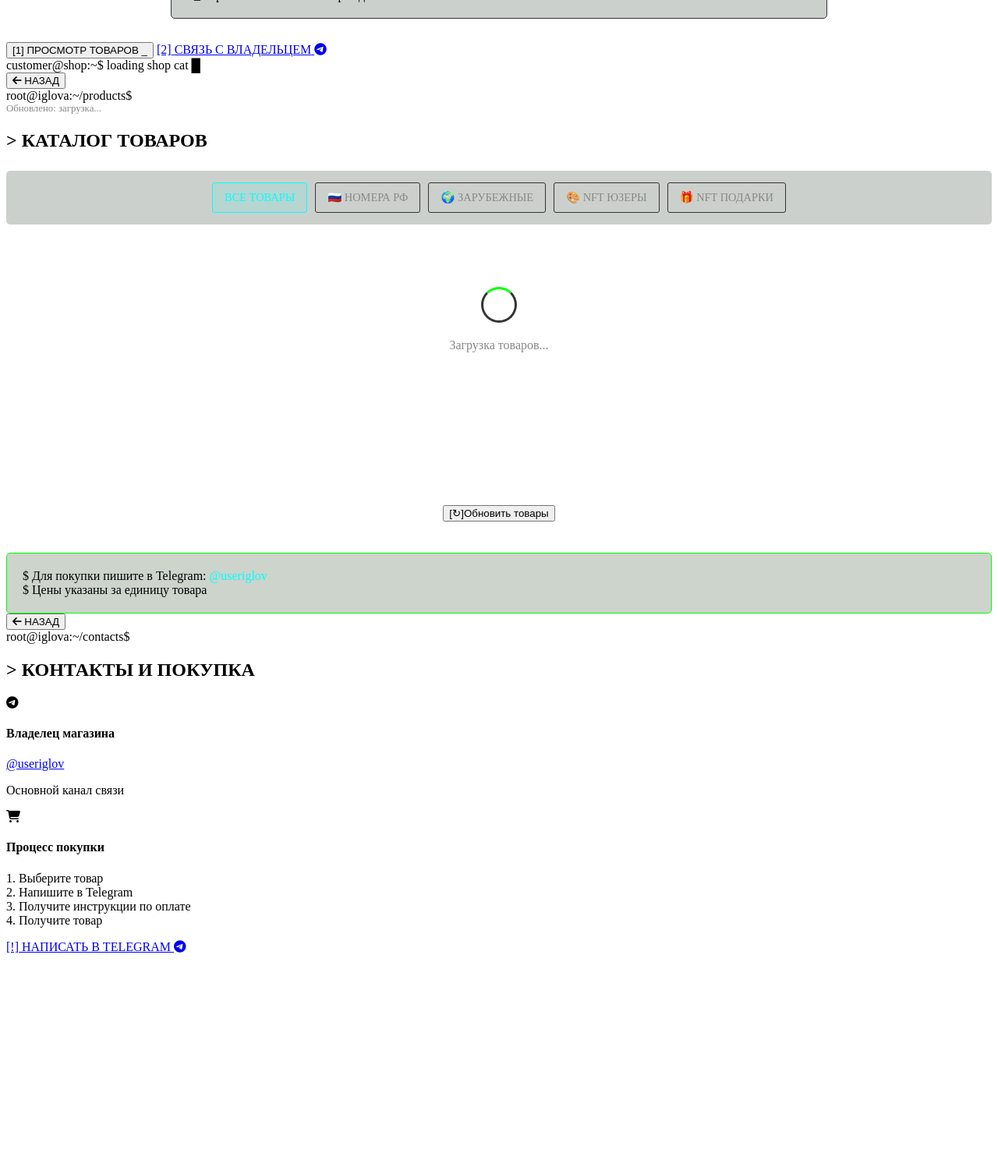
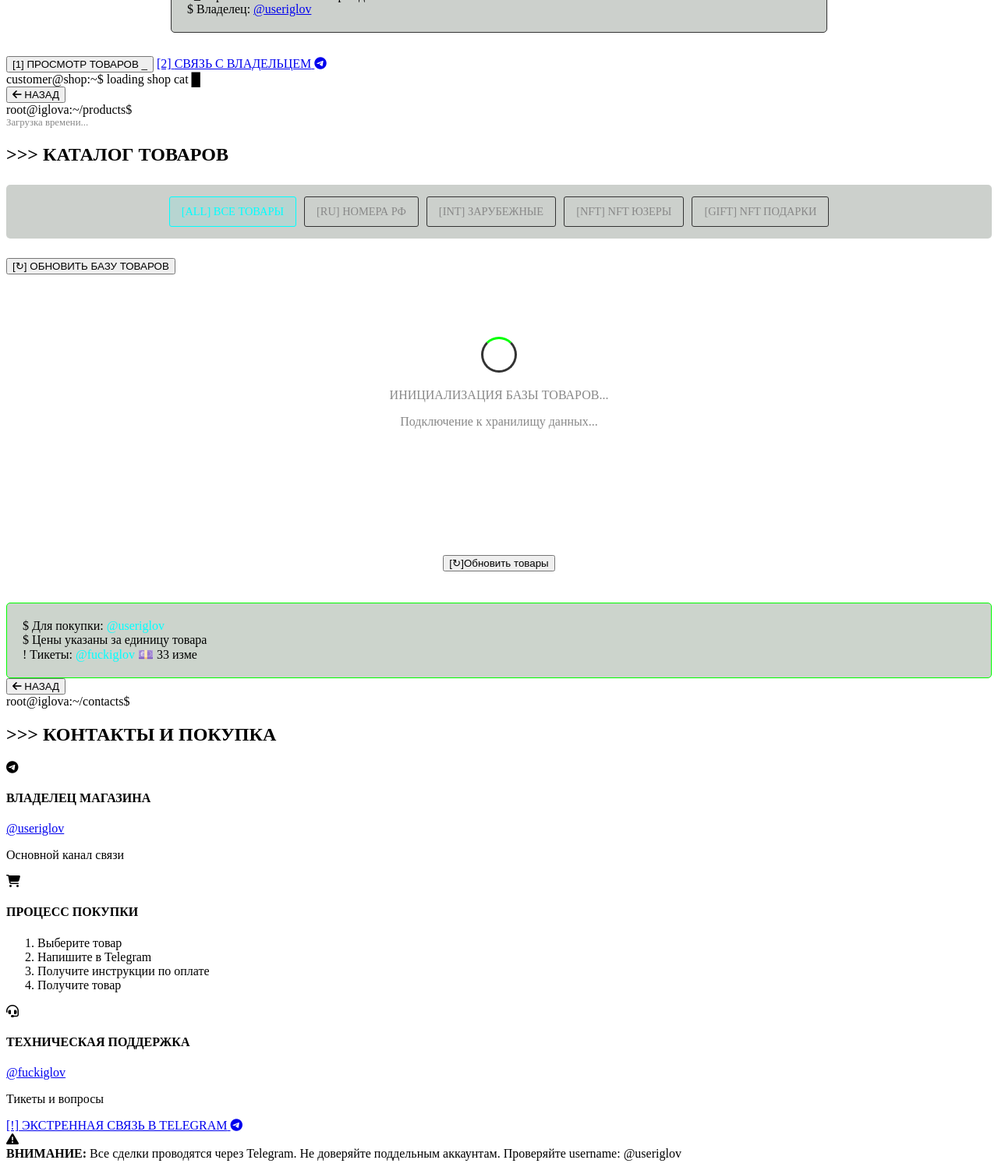
Before and after one commit to Userage997/iglovshop, a plain HTML site: page index.html in a window 1280 px wide. Shown: the part 318-1815 px from the top of the page at 78% size. Before the commit the page ends 1550 px from the top, so only its background shows below. Drawn offline with Linux system fonts and the light colour scheme.

Commit message:
Update index.html

```diff
--- a/index.html
+++ b/index.html
@@ -11,6 +11,9 @@
     <link rel="stylesheet" href="https://cdnjs.cloudflare.com/ajax/libs/font-awesome/6.4.0/css/all.min.css">
 </head>
 <body>
+    <!-- Сканирующая линия (киберпанк эффект) -->
+    <div class="scan-line"></div>
+
     <!-- ОСНОВНОЙ КОНТЕНТ -->
     <div class="terminal-container">
         <!-- Экран 1: Главный -->
@@ -19,7 +22,7 @@
                 <div class="prompt">root@iglova:~$</div>
                 <div class="status">
                     <span class="status-indicator active"></span>
-                    <span>ОПЕРАЦИОННАЯ СИСТЕМА АКТИВНА</span>
+                    <span class="status-text">СИСТЕМА АКТИВНА</span>
                 </div>
             </div>
 
@@ -30,16 +33,16 @@
 
                 <div class="ascii-art">
                     <pre class="ascii-large">
-███████╗██╗  ██╗ ██████╗ ██████╗      ██╗ ██████╗ ██╗      ██████╗ ██╗   ██╗ █████╗
-██╔════╝██║  ██║██╔═══██╗██╔══██╗     ██║██╔═══██╗██║     ██╔═══██╗██║   ██║██╔══██╗
-███████╗███████║██║   ██║██████╔╝     ██║██║   ██║██║     ██║   ██║██║   ██║███████║
-╚════██║██╔══██║██║   ██║██╔═══╝██   ██║██║   ██║██║     ██║   ██║██║   ██║██╔══██║
-███████║██║  ██║╚██████╔╝██║    ╚█████╔╝╚██████╔╝███████╗╚██████╔╝╚██████╔╝██║  ██║
-╚══════╝╚═╝  ╚═╝ ╚═════╝ ╚═╝     ╚════╝  ╚═════╝ ╚══════╝ ╚═════╝  ╚═════╝ ╚═╝  ╚═╝
+░██████╗██╗░░██╗░█████╗░██████╗░░░░░░░░░█████╗░██████╗░██╗░░░░░░█████╗░██╗░░░██╗██████╗░░█████╗░
+██╔════╝██║░░██║██╔══██╗██╔══██╗░░░░░░░██╔══██╗██╔══██╗██║░░░░░██╔══██╗██║░░░██║██╔══██╗██╔══██╗
+╚█████╗░███████║███████║██████╔╝█████╗██║░░╚═╝██████╔╝██║░░░░░██║░░██║██║░░░██║██████╔╝██║░░██║
+░╚═══██╗██╔══██║██╔══██║██╔═══╝░╚════╝██║░░██╗██╔══██╗██║░░░░░██║░░██║██║░░░██║██╔══██╗██║░░██║
+██████╔╝██║░░██║██║░░██║██║░░░░░░░░░░░╚█████╔╝██║░░██║███████╗╚█████╔╝╚██████╔╝██║░░██║╚█████╔╝
+╚═════╝░╚═╝░░╚═╝╚═╝░░╚═╝╚═╝░░░░░░░░░░░░╚════╝░╚═╝░░╚═╝╚══════╝░╚════╝░░╚═════╝░╚═╝░░╚═╝░╚════╝░
                     </pre>
                 </div>
 
-                <div class="shop-description">
+                <div class="shop-description cyber-border">
                     <div class="info-line">
                         <span class="info-prefix">>_</span>
                         <span class="info-text">Продажа виртуальных и физических номеров</span>
@@ -52,16 +55,20 @@
                         <span class="info-prefix">>_</span>
                         <span class="info-text">Гарантия качества • Быстрая доставка</span>
                     </div>
+                    <div class="info-line">
+                        <span class="info-prefix">$</span>
+                        <span class="info-text">Владелец: <a href="https://t.me/useriglov" target="_blank" class="cyber-link">@useriglov</a></span>
+                    </div>
                 </div>
 
                 <div class="menu-grid">
-                    <button class="cyber-btn" data-target="screen-2">
+                    <button class="cyber-btn terminal-flicker" data-target="screen-2">
                         <span class="btn-number">[1]</span>
                         <span class="btn-text">ПРОСМОТР ТОВАРОВ</span>
                         <span class="btn-cursor">_</span>
                     </button>
 
-                    <a href="https://t.me/useriglov" target="_blank" class="cyber-btn link-btn">
+                    <a href="https://t.me/useriglov" target="_blank" class="cyber-btn link-btn terminal-flicker">
                         <span class="btn-number">[2]</span>
                         <span class="btn-text">СВЯЗЬ С ВЛАДЕЛЬЦЕМ</span>
                         <span class="btn-external"><i class="fab fa-telegram"></i></span>
@@ -69,7 +76,7 @@
                 </div>
 
                 <div class="terminal-footer">
-                    <div class="command-line">
+                    <div class="command-line cyber-border">
                         <span class="prompt">customer@shop:~$</span>
                         <span class="typing-text" id="typing-text"></span>
                         <span class="cursor">█</span>
@@ -90,46 +97,60 @@
                     <i class="fas fa-arrow-left"></i> НАЗАД
                 </button>
                 <div class="prompt">root@iglova:~/products$</div>
-                <div class="last-update" id="last-update">Обновлено: загрузка...</div>
+                <div class="last-update" id="last-update">Загрузка времени...</div>
             </div>
 
             <div class="content">
                 <h2 class="screen-title">
-                    <span class="command-prefix">></span> КАТАЛОГ ТОВАРОВ
+                    <span class="command-prefix">>>></span> КАТАЛОГ ТОВАРОВ
                 </h2>
 
                 <!-- Фильтры категорий -->
-                <div class="category-filter">
-                    <button class="category-btn active" data-category="all">ВСЕ ТОВАРЫ</button>
-                    <button class="category-btn" data-category="russian">🇷🇺 НОМЕРА РФ</button>
-                    <button class="category-btn" data-category="foreign">🌍 ЗАРУБЕЖНЫЕ</button>
-                    <button class="category-btn" data-category="nft_users">🎨 NFT ЮЗЕРЫ</button>
-                    <button class="category-btn" data-category="nft_gifts">🎁 NFT ПОДАРКИ</button>
+                <div class="category-filter cyber-border">
+                    <button class="category-btn active" data-category="all">[ALL] ВСЕ ТОВАРЫ</button>
+                    <button class="category-btn" data-category="russian">[RU] НОМЕРА РФ</button>
+                    <button class="category-btn" data-category="foreign">[INT] ЗАРУБЕЖНЫЕ</button>
+                    <button class="category-btn" data-category="nft_users">[NFT] NFT ЮЗЕРЫ</button>
+                    <button class="category-btn" data-category="nft_gifts">[GIFT] NFT ПОДАРКИ</button>
+                </div>
+
+                <!-- Кнопка принудительного обновления -->
+                <div class="update-notice">
+                    <button id="force-refresh" class="cyber-btn small">
+                        <span class="btn-number">[↻]</span>
+                        <span class="btn-text">ОБНОВИТЬ БАЗУ ТОВАРОВ</span>
+                    </button>
+                    <div class="update-status" id="update-status"></div>
                 </div>
 
                 <!-- Контейнер для товаров -->
                 <div class="products-container" id="products-container">
                     <div class="loading-products">
                         <div class="loading-spinner"></div>
-                        <p>Загрузка товаров...</p>
+                        <p>ИНИЦИАЛИЗАЦИЯ БАЗЫ ТОВАРОВ...</p>
+                        <p class="loading-subtext">Подключение к хранилищу данных...</p>
                     </div>
                 </div>
 
                 <!-- Инфо -->
-                <div class="shop-info">
+                <div class="shop-info cyber-border">
                     <div class="info-line">
                         <span class="info-prefix">$</span>
-                        <span class="info-text">Для покупки пишите в Telegram: <a href="https://t.me/useriglov" target="_blank">@useriglov</a></span>
+                        <span class="info-text">Для покупки: <a href="https://t.me/useriglov" target="_blank" class="cyber-link">@useriglov</a></span>
                     </div>
                     <div class="info-line">
                         <span class="info-prefix">$</span>
                         <span class="info-text">Цены указаны за единицу товара</span>
                     </div>
+                    <div class="info-line">
+                        <span class="info-prefix">!</span>
+                        <span class="info-text">Тикеты: <a href="https://t.me/fuckiglov" target="_blank" class="cyber-link">@fuckiglov</a> 💷 33 изме</span>
+                    </div>
                 </div>
             </div>
         </section>
 
-        <!-- Экран 3: Контакты (резервный) -->
+        <!-- Экран 3: Контакты -->
         <section id="screen-3" class="screen">
             <div class="terminal-header">
                 <button class="back-btn" data-target="screen-1">
@@ -140,34 +161,56 @@
 
             <div class="content">
                 <h2 class="screen-title">
-                    <span class="command-prefix">></span> КОНТАКТЫ И ПОКУПКА
+                    <span class="command-prefix">>>></span> КОНТАКТЫ И ПОКУПКА
                 </h2>
 
                 <div class="contacts-container">
-                    <div class="contact-method">
+                    <div class="contact-method cyber-border">
                         <div class="method-icon"><i class="fab fa-telegram"></i></div>
                         <div class="method-info">
-                            <h4>Владелец магазина</h4>
-                            <a href="https://t.me/useriglov" target="_blank" class="method-link">@useriglov</a>
+                            <h4>ВЛАДЕЛЕЦ МАГАЗИНА</h4>
+                            <a href="https://t.me/useriglov" target="_blank" class="method-link cyber-link">@useriglov</a>
                             <p class="method-desc">Основной канал связи</p>
                         </div>
                     </div>
 
-                    <div class="contact-method">
+                    <div class="contact-method cyber-border">
                         <div class="method-icon"><i class="fas fa-shopping-cart"></i></div>
                         <div class="method-info">
-                            <h4>Процесс покупки</h4>
-                            <p class="method-desc">1. Выберите товар<br>2. Напишите в Telegram<br>3. Получите инструкции по оплате<br>4. Получите товар</p>
+                            <h4>ПРОЦЕСС ПОКУПКИ</h4>
+                            <ol class="purchase-steps">
+                                <li>Выберите товар</li>
+                                <li>Напишите в Telegram</li>
+                                <li>Получите инструкции по оплате</li>
+                                <li>Получите товар</li>
+                            </ol>
+                        </div>
+                    </div>
+
+                    <div class="contact-method cyber-border">
+                        <div class="method-icon"><i class="fas fa-headset"></i></div>
+                        <div class="method-info">
+                            <h4>ТЕХНИЧЕСКАЯ ПОДДЕРЖКА</h4>
+                            <a href="https://t.me/fuckiglov" target="_blank" class="method-link cyber-link">@fuckiglov</a>
+                            <p class="method-desc">Тикеты и вопросы</p>
                         </div>
                     </div>
                 </div>
 
                 <div class="action-buttons center-buttons">
-                    <a href="https://t.me/useriglov" target="_blank" class="cyber-btn primary">
+                    <a href="https://t.me/useriglov" target="_blank" class="cyber-btn primary terminal-flicker">
                         <span class="btn-number">[!]</span>
-                        <span>НАПИСАТЬ В TELEGRAM</span>
+                        <span>ЭКСТРЕННАЯ СВЯЗЬ В TELEGRAM</span>
                         <span class="btn-external"><i class="fab fa-telegram"></i></span>
                     </a>
+                </div>
+
+                <div class="warning-notice cyber-border">
+                    <div class="warning-icon"><i class="fas fa-exclamation-triangle"></i></div>
+                    <div class="warning-text">
+                        <strong>ВНИМАНИЕ:</strong> Все сделки проводятся через Telegram. Не доверяйте поддельным аккаунтам.
+                        Проверяйте username: <span class="cyber-link">@useriglov</span>
+                    </div>
                 </div>
             </div>
         </section>
```
